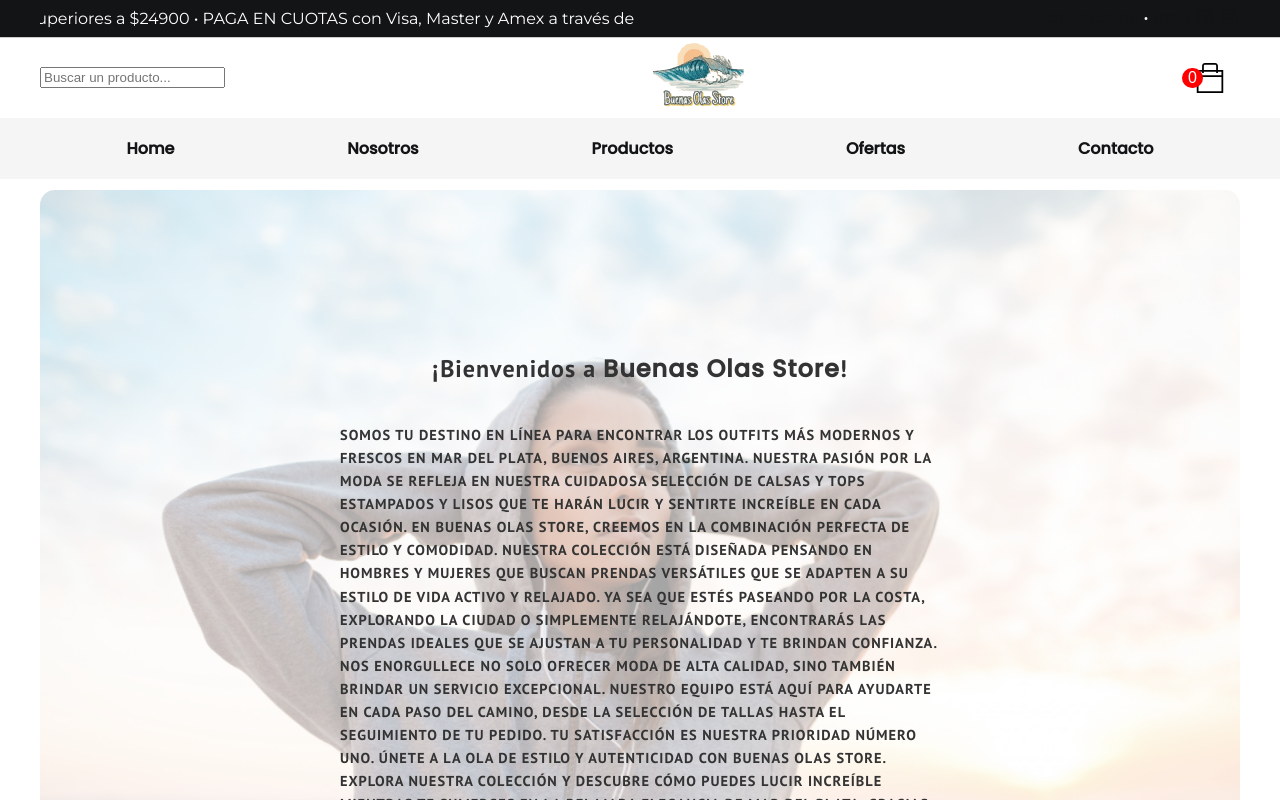
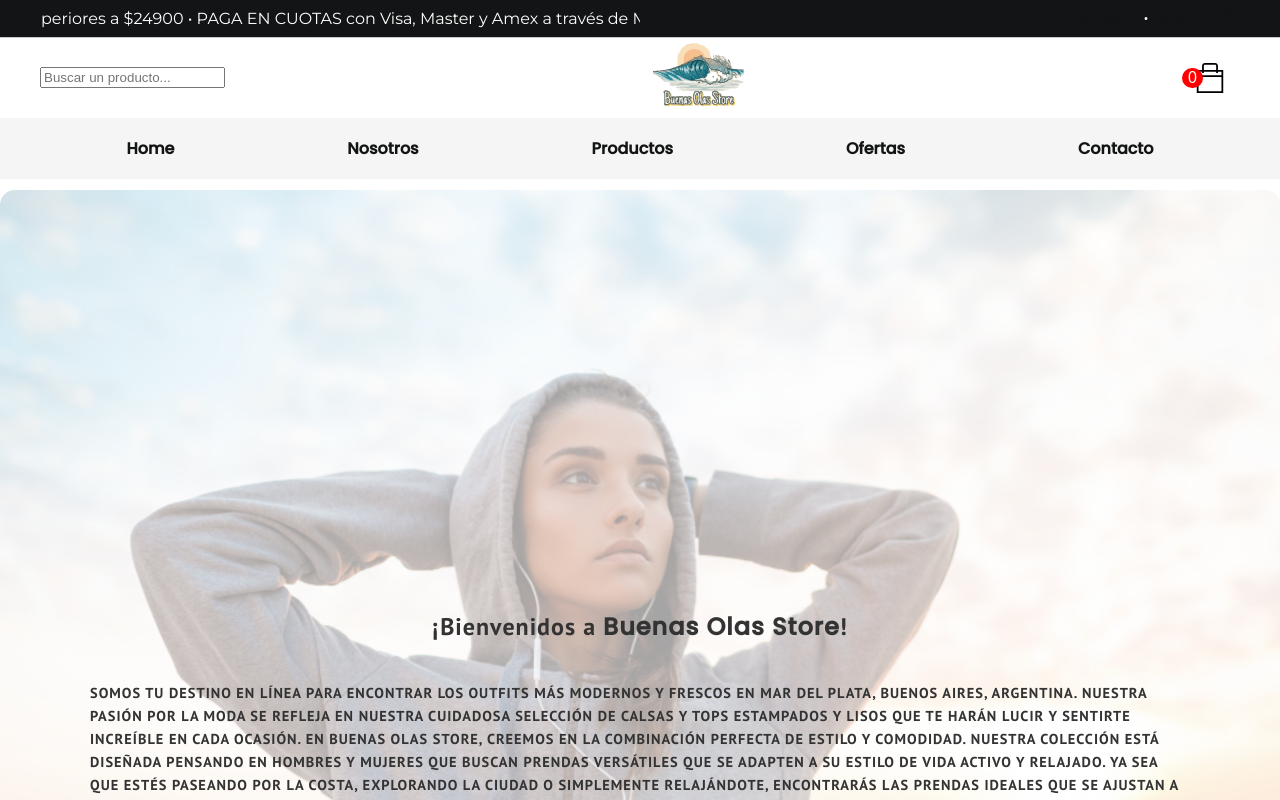
Before and after one commit to JoseTorres82/bosreactv3, a React (Vite) app: page /Nosotros in a window 1280 px wide. Shown: the top 800 px of the page. Built offline with nearby package versions, Linux system fonts and the light colour scheme.

Commit message:
seArreglaAbout

```diff
--- a/src/pages/About/AboutStyles.js
+++ b/src/pages/About/AboutStyles.js
@@ -4,7 +4,7 @@ export const AboutWrapper = styled.section`
   max-width: 100vw;
   margin: 0 auto;
   width: 100%;
-  height: 100%;
+  height: fit-content;
   margin-bottom: 20px;
   color: #f5f5f5;
   display: block;
@@ -13,19 +13,19 @@ export const AboutWrapper = styled.section`
   font-family: "PT Sans", sans-serif;
   margin-top: 110px;
  /*  padding: 20px; */
-  border-radius: 15px;
  /*  background-color: #131415; */
  background: #ffff;
  color: #131415;
+/*  position: relative; */
 
-
+/*
   section{
     max-width: 1200px;
     margin  :0 auto ;
     width: 100%;
 
 
-  }
+  } */
 
 
 `;
@@ -33,7 +33,7 @@ export const AboutWrapper = styled.section`
 export const MediaWrapper = styled.section`
   max-width: 100vw;
   margin: 0 auto;
-  height: 100%;
+  height: fit-content;
   width: 100%;
   top: 0;
   object-fit: contain;
@@ -42,6 +42,7 @@ export const MediaWrapper = styled.section`
   display: block;
   justify-content: center;
   border-radius: 3px;
+  position: relative;
 
   img {
     width: 100%;
@@ -50,18 +51,21 @@ export const MediaWrapper = styled.section`
     opacity: 35%;
     background-color: #333;
     border-radius: 15px;
+    height: fit-content;
   }
   section{
     position: absolute;
-    top: 40%;
-    bottom: 55%;
+    top: 45%;
+    bottom: 50%;
     left: 0;
     right: 0;
     z-index: 11;
     font-weight: 800;
+    font-size: 1rem;
     color: #333;
     margin-bottom: 40px;
     margin-top: 0;
+
 
     .LogoAbout{
       width: 100%;
@@ -76,14 +80,9 @@ export const MediaWrapper = styled.section`
         width: 150px;
         height: auto;
       }
-      @media (max-width:992px){
-        img {
-          display: none;
-        }
-      }
+
     }
-  }
-  h2 {
+    h2 {
     text-align: center;
     span {
       font-family: 'Poppins', sans-serif;;
@@ -91,9 +90,8 @@ export const MediaWrapper = styled.section`
     padding: 10px;
   }
   p {
-    max-width: 600px;
+    max-width: 1100px;
     margin: 0 auto;
-    height: auto;
     text-align: left;
     line-height: 1.6;
     letter-spacing: 1px;
@@ -101,5 +99,17 @@ export const MediaWrapper = styled.section`
     text-transform: uppercase;
     padding: 5px;
   }
+  @media (max-width:992px){
+        img {
+          display: none;
+        }
+      section {
+      top: 0;
+      }
+
+      }
+
+  }
+
 
 `;
```
